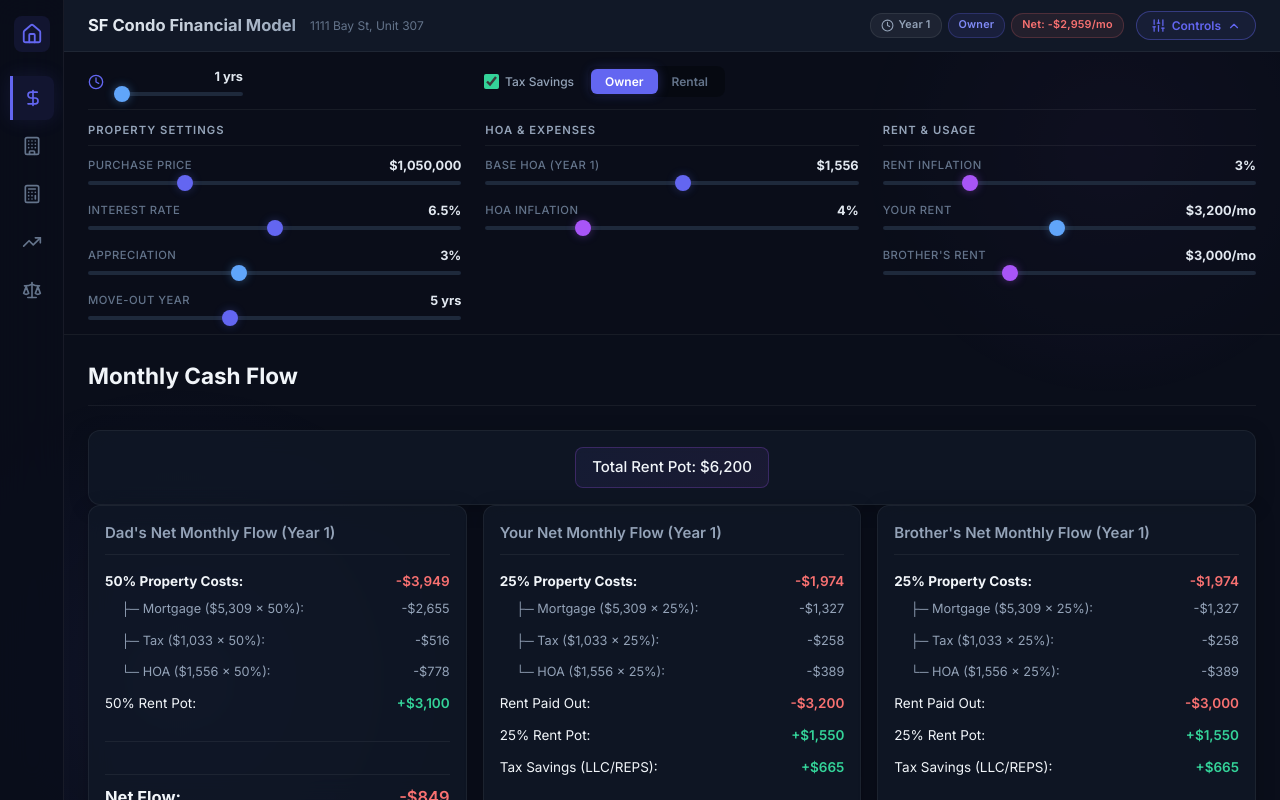
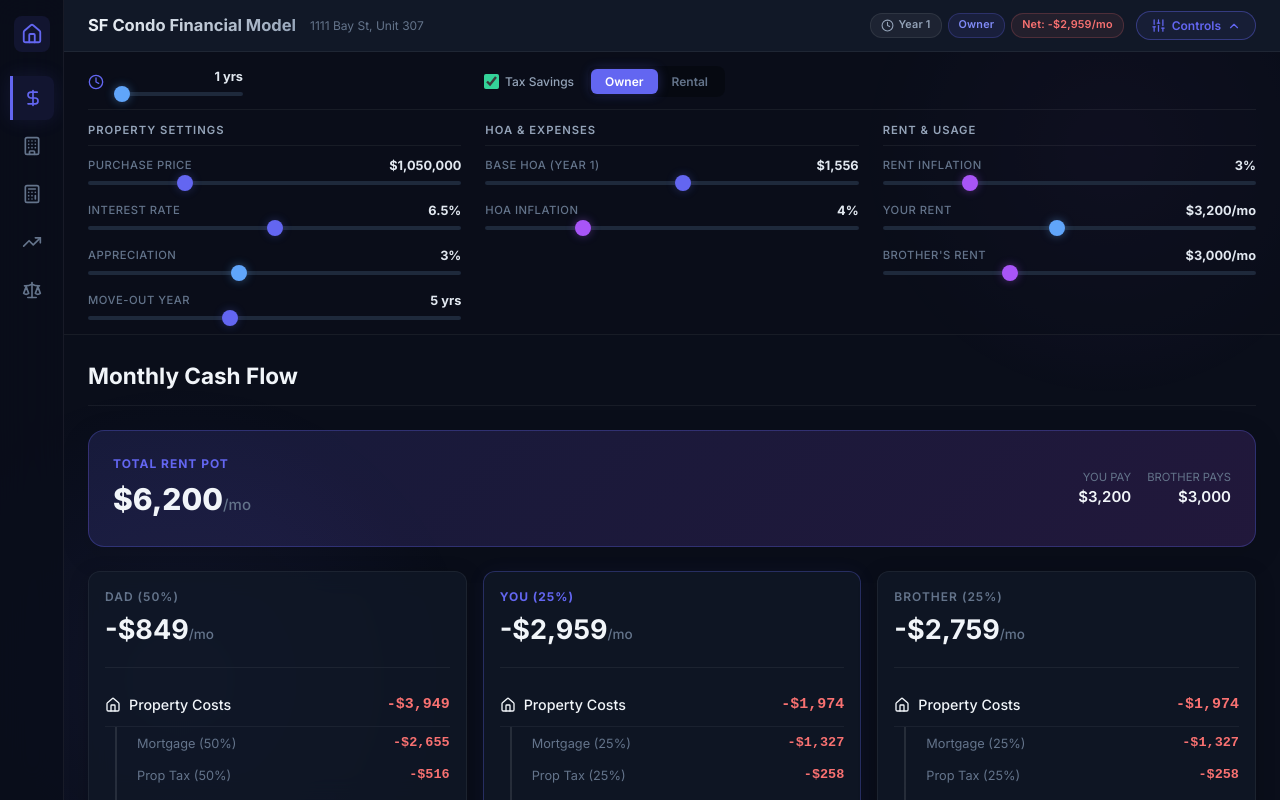
Before and after one commit to ehongkuo/sf-condo-model, a React app in the folder app/: page / in a window 1280 px wide. Built offline with nearby package versions, Linux system fonts and the light colour scheme; the HTML template or start-up script is replaced by a standard one.

Commit message:
Redesign CashFlowTab to use modern UI, icons, and premium formatting

```diff
--- a/app/src/CashFlowTab.jsx
+++ b/app/src/CashFlowTab.jsx
@@ -1,18 +1,13 @@
 import React from "react";
-import { Info } from "lucide-react";
+import { Info, Home, Building, Receipt, Wallet, TrendingUp, PiggyBank, CircleDollarSign } from "lucide-react";
 import { formatCurrency } from "./utils";
 
 function CashFlowTab({
   isRental,
-  setIsRental,
   userRent,
-  setUserRent,
   brotherRent,
-  setBrotherRent,
   tenantRent,
-  setTenantRent,
   includeTaxSavings,
-  setIncludeTaxSavings,
   totalRent,
   dadExpenses,
   dadRentIncome,
@@ -24,7 +19,6 @@ function CashFlowTab({
   brotherExpenses,
   brotherRentIncome,
   brotherNet,
-  propertyCosts,
   mortgage,
   propertyTax,
   hoa,
@@ -35,23 +29,75 @@ function CashFlowTab({
   const userShare = 0.25;
   const brotherShare = 0.25;
 
-  const dadLabel = "50%";
-  const userLabel = "25%";
-  const brotherLabel = "25%";
-
   const opExMonthly = (totalOperatingExpenses || 0) / 12;
 
-  // Gift tax check: Dad's net annual gift
+  // Gift tax check
   const dadNetAnnualGift = (dadExpenses - dadRentIncome) * 12;
   const marriedGiftLimit = 76000;
 
+  const BreakdownRow = ({ icon: Icon, label, value, isNested = false, color = "var(--text-primary)" }) => (
+    <div
+      style={{
+        display: "flex",
+        justifyContent: "space-between",
+        alignItems: "center",
+        padding: isNested ? "6px 0 6px 20px" : "10px 0",
+        borderLeft: isNested ? "2px solid rgba(255,255,255,0.1)" : "none",
+        marginLeft: isNested ? "10px" : "0",
+        borderBottom: !isNested ? "1px solid rgba(255,255,255,0.05)" : "none",
+        fontSize: isNested ? "0.85rem" : "0.95rem",
+        color: isNested ? "var(--text-muted)" : "var(--text-primary)",
+      }}
+    >
+      <div style={{ display: "flex", alignItems: "center", gap: "8px" }}>
+        {Icon && <Icon size={isNested ? 14 : 16} style={{ color: isNested ? "var(--text-muted)" : color }} />}
+        <span style={{ fontWeight: isNested ? 400 : 500 }}>{label}</span>
+      </div>
+      <span style={{ fontWeight: 600, color: value.startsWith("-") ? "var(--negative)" : (value.startsWith("+") ? "var(--positive)" : color), fontFamily: "monospace", fontSize: isNested ? "0.9rem" : "1rem" }}>
+        {value}
+      </span>
+    </div>
+  );
+
   return (
-    <div className="tab-fade-in">
-      <div className="card controls-card" style={{ paddingBottom: "16px" }}>
-        <div className="split-info">
-          <div className="split-item total-pot">
-            Total Rent Pot: {formatCurrency(totalRent)}
-          </div>
+    <div className="tab-fade-in" style={{ display: "flex", flexDirection: "column", gap: "24px" }}>
+
+      {/* Total Rent Pot - Premium Banner */}
+      <div
+        style={{
+          background: "linear-gradient(135deg, rgba(99, 102, 241, 0.15), rgba(168, 85, 247, 0.15))",
+          border: "1px solid rgba(99, 102, 241, 0.3)",
+          borderRadius: "16px",
+          padding: "24px",
+          display: "flex",
+          justifyContent: "space-between",
+          alignItems: "center",
+          boxShadow: "0 8px 32px rgba(0, 0, 0, 0.1)"
+        }}
+      >
+        <div>
+          <div style={{ textTransform: "uppercase", fontSize: "0.8rem", fontWeight: 700, letterSpacing: "1px", color: "var(--accent-blue)", marginBottom: "4px" }}>Total Rent Pot</div>
+          <div style={{ fontSize: "2rem", fontWeight: 800, color: "var(--text-primary)" }}>{formatCurrency(totalRent)}<span style={{fontSize: "1rem", color: "var(--text-muted)", fontWeight: 500}}>/mo</span></div>
+        </div>
+        <div style={{ display: "flex", gap: "16px" }}>
+          {!isRental && (
+            <>
+              <div style={{ textAlign: "right" }}>
+                <div style={{ fontSize: "0.75rem", color: "var(--text-muted)", textTransform: "uppercase" }}>You Pay</div>
+                <div style={{ fontWeight: 600 }}>{formatCurrency(userRent)}</div>
+              </div>
+              <div style={{ textAlign: "right" }}>
+                <div style={{ fontSize: "0.75rem", color: "var(--text-muted)", textTransform: "uppercase" }}>Brother Pays</div>
+                <div style={{ fontWeight: 600 }}>{formatCurrency(brotherRent)}</div>
+              </div>
+            </>
+          )}
+          {isRental && (
+            <div style={{ textAlign: "right" }}>
+              <div style={{ fontSize: "0.75rem", color: "var(--text-muted)", textTransform: "uppercase" }}>Tenant Pays</div>
+              <div style={{ fontWeight: 600, color: "var(--positive)" }}>{formatCurrency(tenantRent)}</div>
+            </div>
+          )}
         </div>
       </div>
 
@@ -62,332 +108,96 @@ function CashFlowTab({
             background: "rgba(251, 146, 60, 0.1)",
             border: "1px solid rgba(251, 146, 60, 0.4)",
             padding: "16px 20px",
-            borderRadius: "8px",
+            borderRadius: "12px",
             display: "flex",
-            gap: "12px",
-            marginBottom: "16px",
+            gap: "16px",
+            alignItems: "flex-start",
           }}
         >
-          <Info
-            color="#fb923c"
-            size={28}
-            style={{ flexShrink: 0, marginTop: "2px" }}
-          />
+          <Info color="#fb923c" size={24} style={{ flexShrink: 0, marginTop: "2px" }} />
           <div>
-            <h3 style={{ color: "#fb923c", margin: "0 0 8px 0" }}>
-              Gift Tax Warning
-            </h3>
-            <p
-              style={{
-                margin: 0,
-                color: "#e2e8f0",
-                lineHeight: 1.5,
-                fontSize: "0.95rem",
-              }}
-            >
-              Dad's net annual contribution is{" "}
-              <strong>{formatCurrency(dadNetAnnualGift)}</strong>, which exceeds
-              the <strong>{formatCurrency(marriedGiftLimit)}</strong> married
-              gift-splitting limit. Dad & Mom will need to file{" "}
-              <strong>IRS Form 709</strong> for this year. No tax is owed — it
-              just reduces their lifetime exemption (~$25M).
+            <h3 style={{ color: "#fb923c", margin: "0 0 6px 0", fontSize: "1.05rem" }}>Gift Tax Notice</h3>
+            <p style={{ margin: 0, color: "rgba(255,255,255,0.8)", lineHeight: 1.5, fontSize: "0.9rem" }}>
+              Dad's net annual contribution is <strong>{formatCurrency(dadNetAnnualGift)}</strong>, exceeding the <strong>{formatCurrency(marriedGiftLimit)}</strong> married limit. Form 709 is required (no tax owed, just lifetime exemption reduction).
             </p>
           </div>
         </div>
       )}
 
-      <div className="grid-3">
-        <div className="card dad-card hover-card">
-          <div className="card-header">
-            Dad's Net Monthly Flow (Year {selectedYear})
-          </div>
-          <div className="card-body">
-            <div
-              className="row"
-              style={{ marginBottom: "4px", fontWeight: "bold" }}
-            >
-              <span>
-                {dadLabel} Property Costs{isRental ? " + OpEx" : ""}:
-              </span>{" "}
-              <span className="negative">-{formatCurrency(dadExpenses)}</span>
-            </div>
-            <div
-              className="row"
-              style={{
-                fontSize: "0.85rem",
-                color: "#94a3b8",
-                paddingLeft: "16px",
-              }}
-            >
-              <span>
-                ├─ Mortgage ({formatCurrency(mortgage)} × {dadLabel}):
-              </span>{" "}
-              <span>-{formatCurrency(mortgage * dadShare)}</span>
-            </div>
-            <div
-              className="row"
-              style={{
-                fontSize: "0.85rem",
-                color: "#94a3b8",
-                paddingLeft: "16px",
-              }}
-            >
-              <span>
-                ├─ Tax ({formatCurrency(propertyTax)} × {dadLabel}):
-              </span>{" "}
-              <span>-{formatCurrency(propertyTax * dadShare)}</span>
-            </div>
-            <div
-              className="row"
-              style={{
-                fontSize: "0.85rem",
-                color: "#94a3b8",
-                paddingLeft: "16px",
-                marginBottom: isRental ? "0px" : "8px",
-              }}
-            >
-              <span>
-                {isRental ? "├" : "└"}─ HOA ({formatCurrency(hoa)} × {dadLabel}
-                ):
-              </span>{" "}
-              <span>-{formatCurrency(hoa * dadShare)}</span>
-            </div>
-            {isRental && (
-              <div
-                className="row"
-                style={{
-                  fontSize: "0.85rem",
-                  color: "#94a3b8",
-                  paddingLeft: "16px",
-                  marginBottom: "8px",
-                }}
-              >
-                <span>
-                  └─ OpEx ({formatCurrency(opExMonthly)} × {dadLabel}):
-                </span>{" "}
-                <span>-{formatCurrency(opExMonthly * dadShare)}</span>
-              </div>
-            )}
-            <div className="row">
-              <span>{dadLabel} Rent Pot:</span>{" "}
-              <span className="positive">+{formatCurrency(dadRentIncome)}</span>
-            </div>
-            <hr />
-            <div className="row total">
-              <span>Net Flow:</span>{" "}
-              <span className={dadNet >= 0 ? "positive" : "negative"}>
-                {formatCurrency(dadNet)}
-              </span>
+      {/* 3-Column Grid */}
+      <div className="grid-3" style={{ alignItems: "stretch" }}>
+
+        {/* DAD CARD */}
+        <div className="card hover-card" style={{ display: "flex", flexDirection: "column" }}>
+          <div style={{ paddingBottom: "16px", borderBottom: "1px solid var(--border-subtle)", marginBottom: "16px" }}>
+            <div style={{ fontSize: "0.8rem", textTransform: "uppercase", color: "var(--text-muted)", fontWeight: 600, letterSpacing: "1px" }}>Dad (50%)</div>
+            <div style={{ fontSize: "1.8rem", fontWeight: 700, color: dadNet >= 0 ? "var(--positive)" : "var(--text-primary)", marginTop: "4px" }}>
+              {formatCurrency(dadNet)}<span style={{ fontSize: "0.9rem", color: "var(--text-muted)", fontWeight: 500 }}>/mo</span>
             </div>
           </div>
+          <div style={{ flex: 1 }}>
+            <BreakdownRow icon={Home} label="Property Costs" value={`-${formatCurrency(dadExpenses)}`} />
+            <BreakdownRow label={`Mortgage (50%)`} value={`-${formatCurrency(mortgage * dadShare)}`} isNested />
+            <BreakdownRow label={`Prop Tax (50%)`} value={`-${formatCurrency(propertyTax * dadShare)}`} isNested />
+            <BreakdownRow label={`HOA (50%)`} value={`-${formatCurrency(hoa * dadShare)}`} isNested />
+            {isRental && <BreakdownRow label={`OpEx (50%)`} value={`-${formatCurrency(opExMonthly * dadShare)}`} isNested />}
+
+            <BreakdownRow icon={Wallet} label="Rent Income" value={`+${formatCurrency(dadRentIncome)}`} color="var(--positive)" />
+          </div>
         </div>
-        <div className="card user-card hover-card">
-          <div className="card-header">
-            Your Net Monthly Flow (Year {selectedYear})
-          </div>
-          <div className="card-body">
-            <div
-              className="row"
-              style={{ marginBottom: "4px", fontWeight: "bold" }}
-            >
-              <span>
-                {userLabel} Property Costs{isRental ? " + OpEx" : ""}:
-              </span>{" "}
-              <span className="negative">-{formatCurrency(userExpenses)}</span>
-            </div>
-            <div
-              className="row"
-              style={{
-                fontSize: "0.85rem",
-                color: "#94a3b8",
-                paddingLeft: "16px",
-              }}
-            >
-              <span>
-                ├─ Mortgage ({formatCurrency(mortgage)} × {userLabel}):
-              </span>{" "}
-              <span>-{formatCurrency(mortgage * userShare)}</span>
-            </div>
-            <div
-              className="row"
-              style={{
-                fontSize: "0.85rem",
-                color: "#94a3b8",
-                paddingLeft: "16px",
-              }}
-            >
-              <span>
-                ├─ Tax ({formatCurrency(propertyTax)} × {userLabel}):
-              </span>{" "}
-              <span>-{formatCurrency(propertyTax * userShare)}</span>
-            </div>
-            <div
-              className="row"
-              style={{
-                fontSize: "0.85rem",
-                color: "#94a3b8",
-                paddingLeft: "16px",
-                marginBottom: isRental ? "0px" : "8px",
-              }}
-            >
-              <span>
-                {isRental ? "├" : "└"}─ HOA ({formatCurrency(hoa)} × {userLabel}
-                ):
-              </span>{" "}
-              <span>-{formatCurrency(hoa * userShare)}</span>
-            </div>
-            {isRental && (
-              <div
-                className="row"
-                style={{
-                  fontSize: "0.85rem",
-                  color: "#94a3b8",
-                  paddingLeft: "16px",
-                  marginBottom: "8px",
-                }}
-              >
-                <span>
-                  └─ OpEx ({formatCurrency(opExMonthly)} × {userLabel}):
-                </span>{" "}
-                <span>-{formatCurrency(opExMonthly * userShare)}</span>
-              </div>
-            )}
-            {!isRental && (
-              <div className="row">
-                <span>Rent Paid Out:</span>{" "}
-                <span className="negative">-{formatCurrency(userRent)}</span>
-              </div>
-            )}
-            <div className="row">
-              <span>{userLabel} Rent Pot:</span>{" "}
-              <span className="positive">
-                +{formatCurrency(userRentIncome)}
-              </span>
-            </div>
-            {includeTaxSavings && (
-              <div className="row">
-                <span>Tax Savings (LLC/REPS):</span>{" "}
-                <span className={userTaxShield >= 0 ? "positive" : "negative"}>
-                  {userTaxShield > 0 ? "+" : ""}
-                  {formatCurrency(userTaxShield)}
-                </span>
-              </div>
-            )}
-            <hr />
-            <div className="row total">
-              <span>Net Flow:</span>{" "}
-              <span className={userNet >= 0 ? "positive" : "negative"}>
-                {formatCurrency(userNet)}
-              </span>
+
+        {/* USER CARD */}
+        <div className="card hover-card" style={{ display: "flex", flexDirection: "column", border: "1px solid rgba(99, 102, 241, 0.3)", boxShadow: "0 0 20px rgba(99, 102, 241, 0.05)" }}>
+          <div style={{ paddingBottom: "16px", borderBottom: "1px solid var(--border-subtle)", marginBottom: "16px" }}>
+            <div style={{ fontSize: "0.8rem", textTransform: "uppercase", color: "var(--accent-blue)", fontWeight: 700, letterSpacing: "1px" }}>You (25%)</div>
+            <div style={{ fontSize: "1.8rem", fontWeight: 700, color: userNet >= 0 ? "var(--positive)" : "var(--text-primary)", marginTop: "4px" }}>
+              {formatCurrency(userNet)}<span style={{ fontSize: "0.9rem", color: "var(--text-muted)", fontWeight: 500 }}>/mo</span>
             </div>
           </div>
+          <div style={{ flex: 1 }}>
+            <BreakdownRow icon={Home} label="Property Costs" value={`-${formatCurrency(userExpenses)}`} />
+            <BreakdownRow label={`Mortgage (25%)`} value={`-${formatCurrency(mortgage * userShare)}`} isNested />
+            <BreakdownRow label={`Prop Tax (25%)`} value={`-${formatCurrency(propertyTax * userShare)}`} isNested />
+            <BreakdownRow label={`HOA (25%)`} value={`-${formatCurrency(hoa * userShare)}`} isNested />
+            {isRental && <BreakdownRow label={`OpEx (25%)`} value={`-${formatCurrency(opExMonthly * userShare)}`} isNested />}
+
+            {!isRental && <BreakdownRow icon={Receipt} label="Rent Paid Out" value={`-${formatCurrency(userRent)}`} />}
+
+            <BreakdownRow icon={Wallet} label="Rent Income" value={`+${formatCurrency(userRentIncome)}`} color="var(--positive)" />
+
+            {includeTaxSavings && (
+              <BreakdownRow icon={TrendingUp} label="Tax Savings" value={`+${formatCurrency(userTaxShield)}`} color="var(--positive)" />
+            )}
+          </div>
         </div>
-        <div className="card user-card hover-card">
-          <div className="card-header">
-            Brother's Net Monthly Flow (Year {selectedYear})
-          </div>
-          <div className="card-body">
-            <div
-              className="row"
-              style={{ marginBottom: "4px", fontWeight: "bold" }}
-            >
-              <span>
-                {brotherLabel} Property Costs{isRental ? " + OpEx" : ""}:
-              </span>{" "}
-              <span className="negative">
-                -{formatCurrency(brotherExpenses)}
-              </span>
-            </div>
-            <div
-              className="row"
-              style={{
-                fontSize: "0.85rem",
-                color: "#94a3b8",
-                paddingLeft: "16px",
-              }}
-            >
-              <span>
-                ├─ Mortgage ({formatCurrency(mortgage)} × {brotherLabel}):
-              </span>{" "}
-              <span>-{formatCurrency(mortgage * brotherShare)}</span>
-            </div>
-            <div
-              className="row"
-              style={{
-                fontSize: "0.85rem",
-                color: "#94a3b8",
-                paddingLeft: "16px",
-              }}
-            >
-              <span>
-                ├─ Tax ({formatCurrency(propertyTax)} × {brotherLabel}):
-              </span>{" "}
-              <span>-{formatCurrency(propertyTax * brotherShare)}</span>
-            </div>
-            <div
-              className="row"
-              style={{
-                fontSize: "0.85rem",
-                color: "#94a3b8",
-                paddingLeft: "16px",
-                marginBottom: isRental ? "0px" : "8px",
-              }}
-            >
-              <span>
-                {isRental ? "├" : "└"}─ HOA ({formatCurrency(hoa)} ×{" "}
-                {brotherLabel}):
-              </span>{" "}
-              <span>-{formatCurrency(hoa * brotherShare)}</span>
-            </div>
-            {isRental && (
-              <div
-                className="row"
-                style={{
-                  fontSize: "0.85rem",
-                  color: "#94a3b8",
-                  paddingLeft: "16px",
-                  marginBottom: "8px",
-                }}
-              >
-                <span>
-                  └─ OpEx ({formatCurrency(opExMonthly)} × {brotherLabel}):
-                </span>{" "}
-                <span>-{formatCurrency(opExMonthly * brotherShare)}</span>
-              </div>
-            )}
-            {!isRental && (
-              <div className="row">
-                <span>Rent Paid Out:</span>{" "}
-                <span className="negative">-{formatCurrency(brotherRent)}</span>
-              </div>
-            )}
-            <div className="row">
-              <span>{brotherLabel} Rent Pot:</span>{" "}
-              <span className="positive">
-                +{formatCurrency(brotherRentIncome)}
-              </span>
-            </div>
-            {includeTaxSavings && (
-              <div className="row">
-                <span>Tax Savings (LLC/REPS):</span>{" "}
-                <span className={userTaxShield >= 0 ? "positive" : "negative"}>
-                  {userTaxShield > 0 ? "+" : ""}
-                  {formatCurrency(userTaxShield)}
-                </span>
-              </div>
-            )}
-            <hr />
-            <div className="row total">
-              <span>Net Flow:</span>{" "}
-              <span className={brotherNet >= 0 ? "positive" : "negative"}>
-                {formatCurrency(brotherNet)}
-              </span>
+
+        {/* BROTHER CARD */}
+        <div className="card hover-card" style={{ display: "flex", flexDirection: "column" }}>
+          <div style={{ paddingBottom: "16px", borderBottom: "1px solid var(--border-subtle)", marginBottom: "16px" }}>
+            <div style={{ fontSize: "0.8rem", textTransform: "uppercase", color: "var(--text-muted)", fontWeight: 600, letterSpacing: "1px" }}>Brother (25%)</div>
+            <div style={{ fontSize: "1.8rem", fontWeight: 700, color: brotherNet >= 0 ? "var(--positive)" : "var(--text-primary)", marginTop: "4px" }}>
+              {formatCurrency(brotherNet)}<span style={{ fontSize: "0.9rem", color: "var(--text-muted)", fontWeight: 500 }}>/mo</span>
             </div>
           </div>
+          <div style={{ flex: 1 }}>
+            <BreakdownRow icon={Home} label="Property Costs" value={`-${formatCurrency(brotherExpenses)}`} />
+            <BreakdownRow label={`Mortgage (25%)`} value={`-${formatCurrency(mortgage * brotherShare)}`} isNested />
+            <BreakdownRow label={`Prop Tax (25%)`} value={`-${formatCurrency(propertyTax * brotherShare)}`} isNested />
+            <BreakdownRow label={`HOA (25%)`} value={`-${formatCurrency(hoa * brotherShare)}`} isNested />
+            {isRental && <BreakdownRow label={`OpEx (25%)`} value={`-${formatCurrency(opExMonthly * brotherShare)}`} isNested />}
+
+            {!isRental && <BreakdownRow icon={Receipt} label="Rent Paid Out" value={`-${formatCurrency(brotherRent)}`} />}
+
+            <BreakdownRow icon={Wallet} label="Rent Income" value={`+${formatCurrency(brotherRentIncome)}`} color="var(--positive)" />
+
+            {includeTaxSavings && (
+              <BreakdownRow icon={TrendingUp} label="Tax Savings" value={`+${formatCurrency(userTaxShield)}`} color="var(--positive)" />
+            )}
+          </div>
         </div>
+
       </div>
     </div>
   );
 }
-
 export default CashFlowTab;
```
